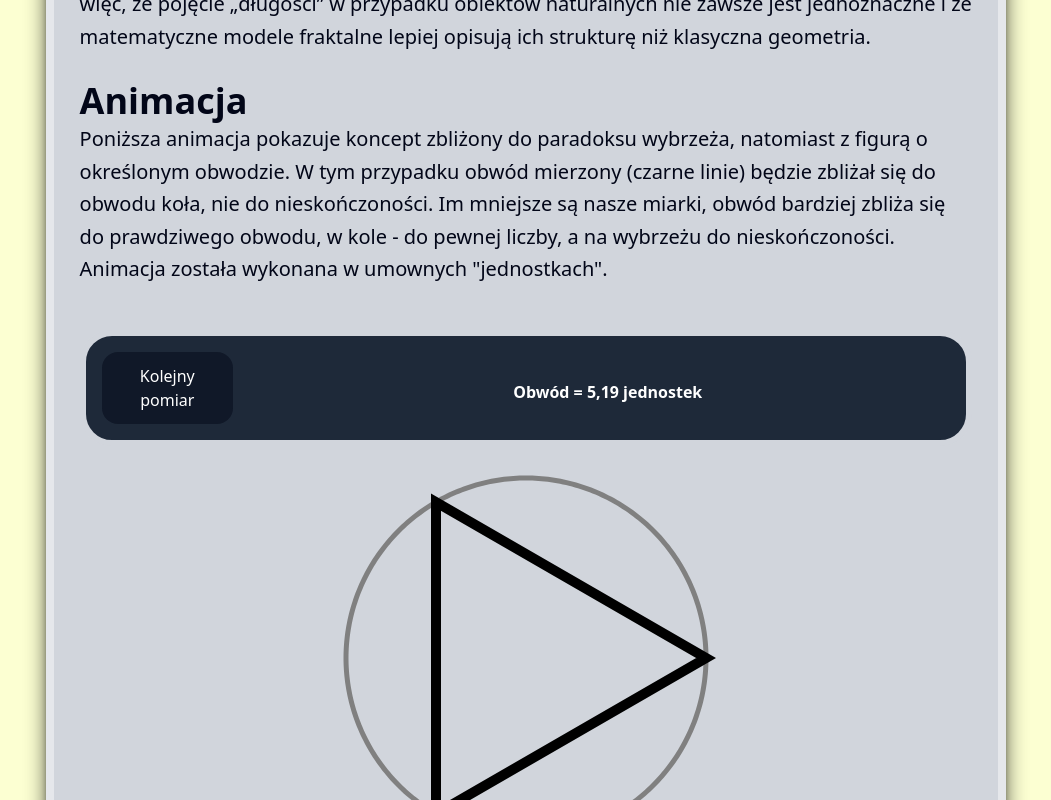
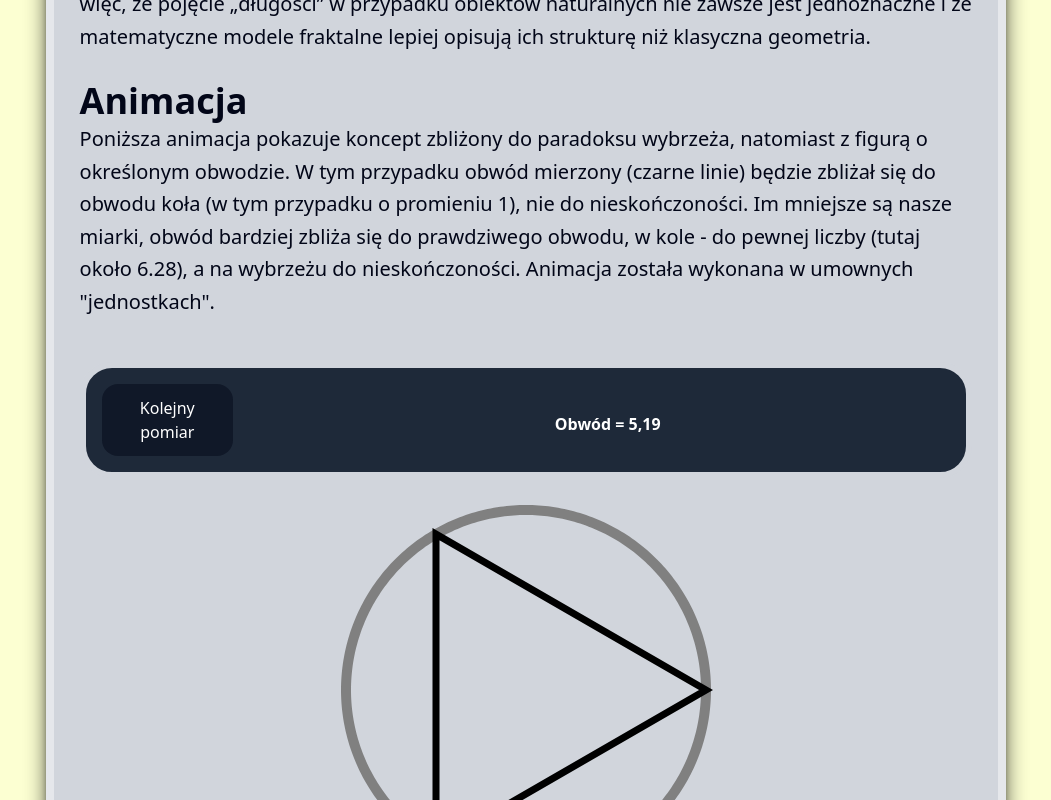
Before and after one commit to dulakgg/mathlox, a React (Vite) app: page /paradoksy in a window 1280 px wide. Shown: the part 740-1540 px from the top of the page, without its empty margins (114-1165 px from the left). Built offline with nearby package versions, Linux system fonts and the light colour scheme; no server answers.

Commit message:
add better mobile view for paradoksy and fix paradoks_coastline.tsx's canvas

```diff
--- a/src/components/paradoksy/paradoks_coastline.tsx
+++ b/src/components/paradoksy/paradoks_coastline.tsx
@@ -2,7 +2,7 @@ import {useRef, useEffect, useState, useCallback} from "react"
 import {motion} from 'framer-motion'
 import {TITLE, SECTION_TITLE, SECTION_TEXT, CARD} from "@/components/ui/format_tags.tsx";
 
-const RESOLUTION = [3, 5, 7, 9, 11, 20] as const;
+const RESOLUTION = [3, 5, 7, 9, 11, 20, 50] as const;
 
 export default function Paradoks_coastline() {
     const canvasRef = useRef<HTMLCanvasElement | null>(null);
@@ -15,7 +15,7 @@ export default function Paradoks_coastline() {
         const centerX = canvas.width / 2;
         const centerY = canvas.height / 2;
 
-        const r = canvasSize.width / 2 * 0.9;
+        const r = canvasSize.width / 2*0.9;
         ctx.clearRect(0, 0, canvasSize.width, canvasSize.height);
 
         ctx.beginPath();
@@ -27,7 +27,7 @@ export default function Paradoks_coastline() {
             else ctx.lineTo(x, y);
         }
         ctx.strokeStyle = "gray";
-        ctx.lineWidth = 5;
+        ctx.lineWidth = 10;
 
         ctx.stroke();
 
@@ -42,7 +42,7 @@ export default function Paradoks_coastline() {
         }
 
         ctx.strokeStyle = "black";
-        ctx.lineWidth = 10;
+        ctx.lineWidth = 7;
 
         ctx.stroke();
     }, [canvasSize.height, canvasSize.width])
@@ -59,7 +59,7 @@ export default function Paradoks_coastline() {
         drawNgon(RESOLUTION[idx.current], ctx, canvas);
         const circumference = (2 * RESOLUTION[idx.current] * Math.sin(Math.PI / RESOLUTION[idx.current]))
         const str = circumference.toLocaleString("pl-PL", {minimumFractionDigits: 3})
-        labelRef.current.textContent = "Obwód = " + str.slice(0, str.indexOf('.', 0)) + " jednostek";
+        labelRef.current.textContent = "Obwód = " + str.slice(0, str.indexOf('.', 0));
     }, [drawNgon])
 
     useEffect(() => {
@@ -116,8 +116,8 @@ export default function Paradoks_coastline() {
             <SECTION_TITLE>Animacja</SECTION_TITLE>
             <SECTION_TEXT>
                 Poniższa animacja pokazuje koncept zbliżony do paradoksu wybrzeża, natomiast z figurą o określonym obwodzie.
-                W tym przypadku obwód mierzony (czarne linie) będzie zbliżał się do obwodu koła, nie do nieskończoności.
-                Im mniejsze są nasze miarki, obwód bardziej zbliża się do prawdziwego obwodu, w kole - do pewnej liczby,
+                W tym przypadku obwód mierzony (czarne linie) będzie zbliżał się do obwodu koła (w tym przypadku o promieniu 1), nie do nieskończoności.
+                Im mniejsze są nasze miarki, obwód bardziej zbliża się do prawdziwego obwodu, w kole - do pewnej liczby (tutaj około 6.28),
                 a na wybrzeżu do nieskończoności. Animacja została wykonana w umownych "jednostkach".
             </SECTION_TEXT>
             <br/>
--- a/src/components/paradoksy/paradoks_galileo.tsx
+++ b/src/components/paradoksy/paradoks_galileo.tsx
@@ -24,7 +24,7 @@ export default function Paradoks_galileo() {
 
                 Galileusz wskazał, że możemy stworzyć doskonałą parę:<br />
                 każdej liczbie naturalnej odpowiada dokładnie jeden jej kwadrat:<br />
-                <img className="w-[50%]" style={{ display: "block", margin: "0 auto" }} src={GalileoVector} alt="Odwzorowanie 1:1 liczb i ich kwadratów" />
+                <img className="w-full md:w-[50%]" style={{ display: "block", margin: "0 auto" }} src={GalileoVector} alt="Odwzorowanie 1:1 liczb i ich kwadratów" />
 
                 Jeśli między dwoma zbiorami da się stworzyć taką jednoznaczną parę (odpowiedniość 1:1), to w pewnym sensie mają tyle samo elementów.<br /><br />
 
--- a/src/components/paradoksy/paradoks_liczby.tsx
+++ b/src/components/paradoksy/paradoks_liczby.tsx
@@ -23,11 +23,11 @@ export default function Paradoks_liczby() {
                 elementu drugiego zbioru.<br />
 
                 Spróbujmy więc przypisać kolejne liczby naturalne kolejnym liczbom rzeczywistym:
-                <img className="w-[50%]" style={{ display: "block", margin: "0 auto" }} src={Liczby1Vector} alt="Kolejno przypisane liczby całkowite do rzeczywistych" />
+                <img className="w-full md:w-[50%]" style={{ display: "block", margin: "0 auto" }} src={Liczby1Vector} alt="Kolejno przypisane liczby całkowite do rzeczywistych" />
                 <br />
                 Wydawało by się, że możemy przypisać wszystkie liczby,
                 natomiast zawsze znajdziemy niezapisaną liczbę zmieniając po jednej cyfrze w rozwinięciach dziesiętnych liczb z listy.
-                <img className="w-[50%]" style={{ display: "block", margin: "0 auto" }} src={Liczby2Vector} alt="Kolejno przypisane liczby całkowite do rzeczywistych + oznaczenie" />
+                <img className="w-full md:w-[50%]" style={{ display: "block", margin: "0 auto" }} src={Liczby2Vector} alt="Kolejno przypisane liczby całkowite do rzeczywistych + oznaczenie" />
                 Tak powstała liczba różni się od każdej zapisanej co najmniej jedną cyfrą,
                 więc nie znajduje się na liście.
                 Oznacza to, że nie da się wypisać wszystkich liczb rzeczywistych w ten sposób..
--- a/src/components/ui/format_tags.tsx
+++ b/src/components/ui/format_tags.tsx
@@ -11,20 +11,19 @@ type CardProps = {
 }
 
 export const TITLE = ({ children, className = "" }: TitleProps) => (
-    <h1 className={`text-5xl font-extrabold ${className}`}>{children}</h1>
+    <h1 className={`text-4xl md:text-5xl font-extrabold ${className}`}>{children}</h1>
 );
 
 // eslint-disable-next-line react-refresh/only-export-components
 export const SECTION_TITLE = ({ children, className = "" }: TitleProps) => (
-    <h2 className={`text-4xl font-bold ${className}`}>{children}</h2>
+    <h2 className={`text-3xl md:text-4xl font-bold ${className}`}>{children}</h2>
 );
 
 // eslint-disable-next-line react-refresh/only-export-components
 export const SECTION_TEXT = ({ children, className = "" }: TitleProps) => (
-    <div className={`text-xl font-light leading-relaxed ${className}`}>{children}</div>
+    <div className={`text-l md:text-xl font-light leading-relaxed ${className}`}>{children}</div>
 );
 
-// eslint-disable-next-line react-refresh/only-export-components
 export const CARD = ({ children, className = "" }: CardProps) => (
-    <section className={`w-3/4 p-[2%] rounded-4xl shadow-xl flex flex-col gap-0.5 border-8 border-gray-200 bg-gray-300 shadow-black mx-auto mt-10 mb-10 ${className}`}>{children}</section>
+    <section className={`w-full md:w-3/4 p-[2%] rounded-4xl shadow-xl flex flex-col gap-0.5 border-t-8 border-b-8 md:border-8 md:border-gray-200 bg-gray-300 shadow-black mx-auto mt-10 mb-10 ${className}`}>{children}</section>
 );
```
Also changed, not shown: 2 other files (tests, documents, lock files or other folders).
